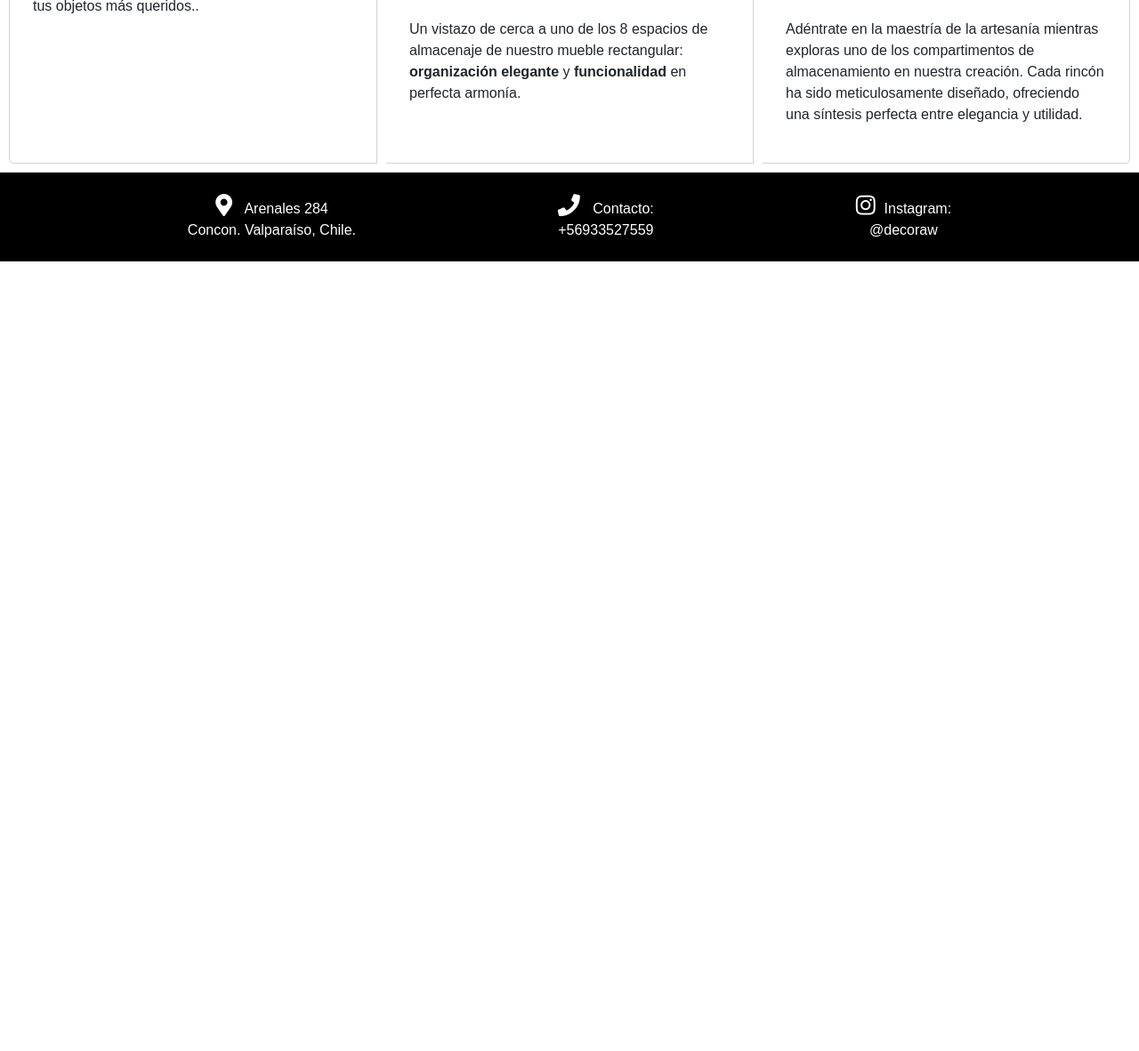
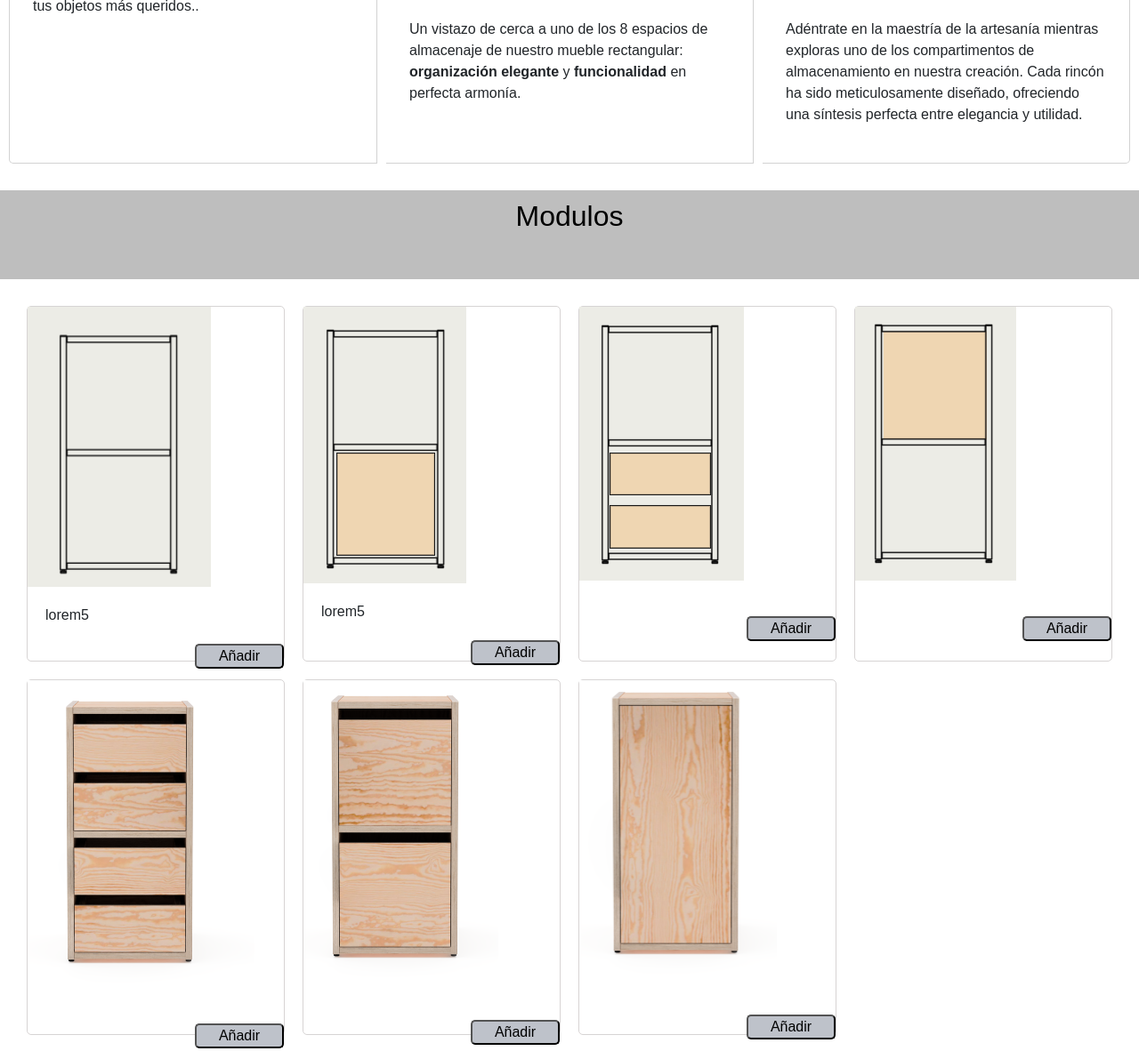
Before and after one commit to juankpinol/prentrega3jcpino, a website: page index.html in a window 1280 px wide. Shown: the part 1357-2539 px from the top of the page at 89% size. Before the commit the page ends 1651 px from the top, so only its background shows below. Drawn offline with nearby package versions, Linux system fonts and the light colour scheme.

Commit message:
se agrega grid y animaciones a los botones. continuar con SEO

```diff
--- a/index.html
+++ b/index.html
@@ -64,6 +64,20 @@
               </div>
             </div>
           </div>
+
+          <div class="separador">
+            <h2 class="separador__h2">Modulos</h2>
+          </div>
+
+          <div class="grilla__container">
+            <div class="grilla__item"><img src="./multimedia/img/mueble5.png" alt=""><p class="grilla__parrafo">lorem5</p><button class="grilla__boton">Añadir</button></div>
+            <div class="grilla__item"><img src="./multimedia/img/mueble6.png" alt=""><p class="grilla__parrafo">lorem5</p><button class="grilla__boton">Añadir</button></div>
+            <div class="grilla__item"><img src="./multimedia/img/mueble7.png" alt=""><p class="grilla__parrafo"></p><button class="grilla__boton">Añadir</button></div>
+            <div class="grilla__item"><img src="./multimedia/img/mueble8.png" alt=""><p class="grilla__parrafo"></p><button class="grilla__boton">Añadir</button></div>
+            <div class="grilla__item"><img src="./multimedia/img/mueble10.png" alt=""><p class="grilla__parrafo"></p><button class="grilla__boton">Añadir</button></div>
+            <div class="grilla__item"><img src="./multimedia/img/mueble11.png" alt=""><p class="grilla__parrafo"></p><button class="grilla__boton">Añadir</button></div>
+            <div class="grilla__item"><img src="./multimedia/img/mueble12.png" alt=""><p class="grilla__parrafo"></p><button class="grilla__boton">Añadir</button></div>
+          </div>
     </main>
 
     <footer class="footer__container">
--- a/scss/_animacion.scss
+++ b/scss/_animacion.scss
@@ -50,3 +50,11 @@ transform: scale($scale-factor);
 .footer__lista:hover {
     transform: scale($scale-factor);
 }
+
+.grilla__boton{
+    transition: transform $transition-duration ease;
+}
+
+.grilla__boton:hover{
+    transform: scale($scale-factor);
+}
--- /dev/null
+++ b/scss/_grilla.scss
@@ -0,0 +1,28 @@
+.grilla__container{
+        display: grid;
+        grid-template-columns: 1fr 1fr 1fr 1fr;
+        grid-template-rows: 400px 400px 0px 0px;
+        gap: 20px;
+        margin: 20px;
+        padding: 10px;
+}
+.grilla__item{
+        display: flex;
+        flex-direction: column;
+        align-items: flex-start;
+        border: 0.5px solid;
+        border-radius: 5px;
+        border-color: #d7d4d4;
+}
+
+.grilla__parrafo{
+    margin: 10px;
+    padding: 10px;
+}
+
+.grilla__boton{
+    border-radius: 5px;
+    width: 100px;
+    background-color: #bec2ca;
+    margin-left: auto;
+}
--- /dev/null
+++ b/scss/_separador.scss
@@ -0,0 +1,15 @@
+.separador{
+    height: 100px;
+    width: 100%;
+    background-color: rgba(0, 0, 0, 0.254);
+    margin-top: 30px;
+    padding: 10px;
+    left: 0;
+    right: 0;
+
+        &__h2{
+            color: rgb(0, 0, 0);
+            text-align: center;
+            text-justify: center;
+        }
+}
--- a/scss/style.scss
+++ b/scss/style.scss
@@ -5,3 +5,5 @@
 @use 'imagenes';
 @use 'animacion';
 @use 'footer';
+@use 'grilla';
+@use 'separador';
```
Also changed, not shown: css/style.css, scss/_central.scss (line endings or trailing spaces), 1 other file.
